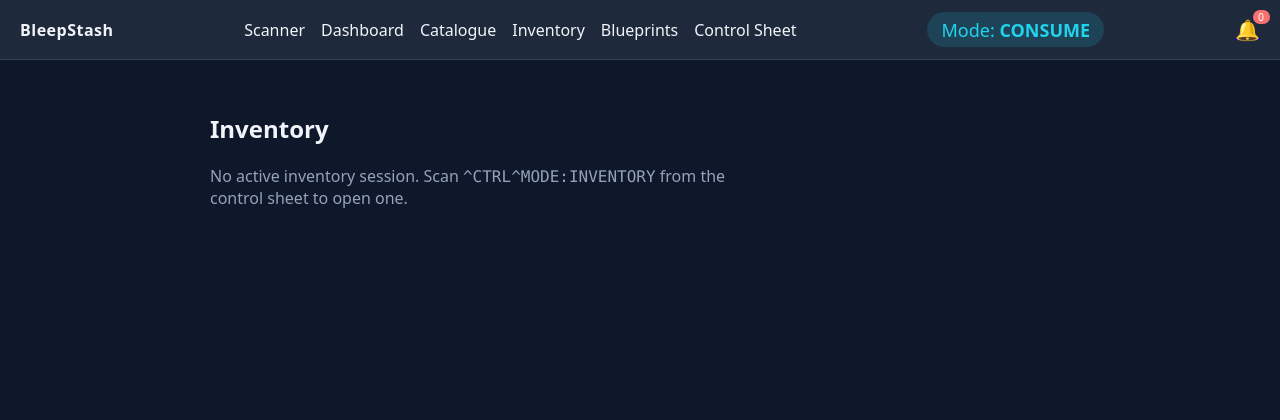
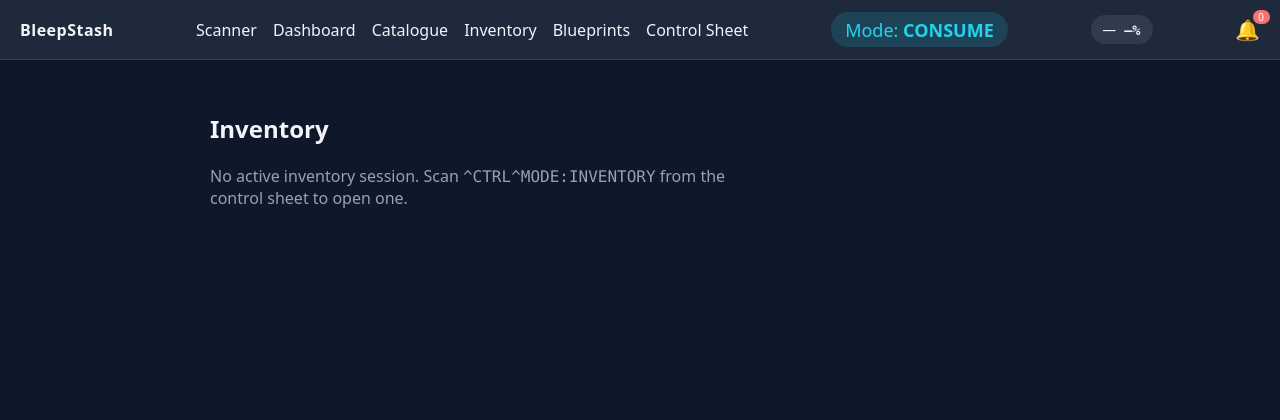
Before and after one commit to spafrost/bleepstash, a FastAPI app: page /inventory in a window 1280 px wide. Shown: the top 420 px of the page. Run offline with FastAPI, Linux system fonts and the light colour scheme; data that the repository does not hold is empty; parts of the project's set-up code (start-up, migrations or seed data) failed here and were passed over.

Commit message:
0.5: Blueprint pill in topbar + live inventory on scanner page
- New topbar pill shows active blueprint name + units-filled/required
  as a % with red/amber/green colouring. Fetched via
  /api/blueprints/current on page load, every 15 s, and immediately
  after each scan. Auto-hides when no blueprint is active. Clickable
  to /blueprints.
- Removes the 'Blueprint active' banner from the scanner page \u2014
  the pill supersedes it and is now visible on every page.

- Scanner page now embeds the same live inventory table used by
  /inventory, gated on INVENTORY mode + active session. Scrollable
  so the scan input stays anchored at the top.
- inventory.js exposes window.refreshInventory so scanner.js can
  trigger an immediate refresh after each scan rather than waiting
  for the 5 s poll. Same pattern for the blueprint pill.
- Removes the 'Inventory session active' banner \u2014 the inline
  panel supersedes it and shows the session ID in its header.

```diff
--- a/app/static/inventory.js
+++ b/app/static/inventory.js
@@ -56,5 +56,10 @@
         }
     }
 
+    // Expose so scanner.js can trigger an immediate refresh after each scan
+    // rather than waiting for the next 5 s tick.
+    window.refreshInventory = tick;
+
+    tick();
     setInterval(tick, 5000);
 })();
--- a/app/static/scanner.js
+++ b/app/static/scanner.js
@@ -44,6 +44,12 @@
                 if (stateDump) stateDump.textContent = JSON.stringify(s, null, 2);
             })
             .catch(() => {});
+        if (typeof window.refreshInventory === "function") {
+            window.refreshInventory();
+        }
+        if (typeof window.refreshBlueprintPill === "function") {
+            window.refreshBlueprintPill();
+        }
     }
 
     form.addEventListener("submit", (ev) => {
--- a/app/static/style.css
+++ b/app/static/style.css
@@ -50,6 +50,40 @@
     background: var(--err); color: white; font-size: 0.65rem;
     border-radius: 999px; padding: 0 5px;
 }
+
+/* Blueprint fulfilment pill (topbar) */
+.bp-pill {
+    display: inline-flex;
+    align-items: center;
+    gap: 0.5rem;
+    padding: 0.3rem 0.75rem;
+    border-radius: 999px;
+    text-decoration: none;
+    font-size: 0.85rem;
+    background: rgba(148, 163, 184, 0.15);
+    color: var(--fg);
+    transition: background 0.15s ease;
+    max-width: 260px;
+    white-space: nowrap;
+    overflow: hidden;
+    text-overflow: ellipsis;
+}
+.bp-pill:hover { background: rgba(148, 163, 184, 0.28); }
+.bp-pill-name {
+    max-width: 180px;
+    overflow: hidden;
+    text-overflow: ellipsis;
+}
+.bp-pill-pct {
+    font-family: ui-monospace, "SFMono-Regular", Menlo, Consolas, monospace;
+    font-weight: 700;
+}
+.bp-pill--low { background: rgba(248, 113, 113, 0.20); color: var(--err); }
+.bp-pill--low:hover { background: rgba(248, 113, 113, 0.32); }
+.bp-pill--partial { background: rgba(250, 204, 21, 0.20); color: var(--warn); }
+.bp-pill--partial:hover { background: rgba(250, 204, 21, 0.32); }
+.bp-pill--good { background: rgba(74, 222, 128, 0.20); color: var(--ok); }
+.bp-pill--good:hover { background: rgba(74, 222, 128, 0.32); }
 
 main {
     flex: 1;
--- a/app/templates/base.html
+++ b/app/templates/base.html
@@ -26,12 +26,18 @@
             <a href="/control-sheet">Control Sheet</a>
         </nav>
         <div class="mode-banner" id="mode-banner">Mode: <strong>{{ state.mode.value }}</strong></div>
+        <a href="/blueprints" class="bp-pill" id="bp-pill" hidden title="Active blueprint">
+            <span class="bp-pill-name" data-bp-name>—</span>
+            <span class="bp-pill-pct" data-bp-pct>—%</span>
+        </a>
         <a href="/dashboard" class="bell" title="Notifications">🔔<span class="badge" id="notif-badge" hidden>0</span></a>
     </header>
     <main>
         {% block content %}{% endblock %}
     </main>
     <footer>
+    <script src="/static/inventory.js"></script>
+    <script src="/static/bp_pill.js"></script>
         <small>v{{ version }} · <a href="/docs">API docs</a></small>
     </footer>
     <script src="/static/scanner.js"></script>
```
Also changed, not shown: other parts of app/static/style.css (+30 -0 lines), app/static/bp_pill.js (added, +40 -0 lines), app/templates/index.html (+27 -12 lines).
